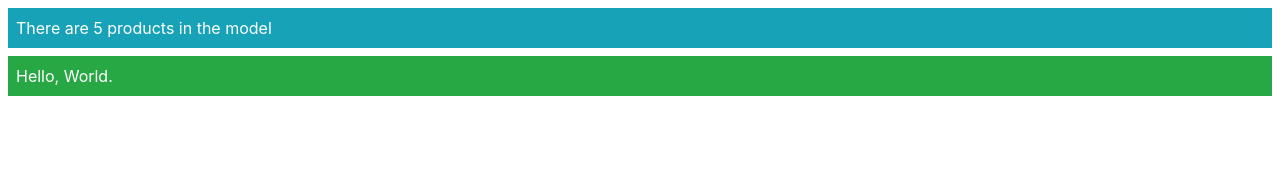
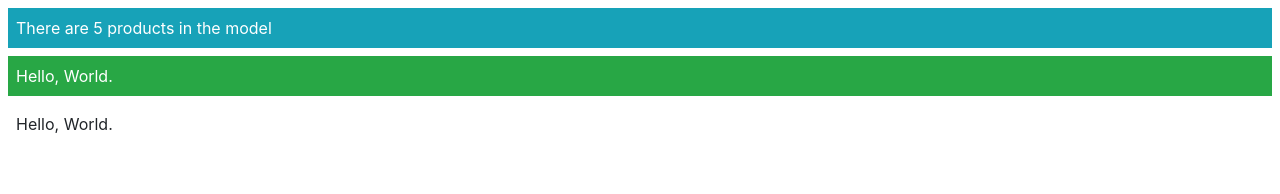
Before and after one commit to david2999999/Angular-6, an Angular app in the folder Angular-Indepth/: page / in a window 1280 px wide. Shown: the top 194 px of the page. Built offline with nearby package versions, Linux system fonts and the light colour scheme.

Commit message:
understanding the brackets when using one-way binding

```diff
--- a/Angular-Indepth/src/app/component/product.component.html
+++ b/Angular-Indepth/src/app/component/product.component.html
@@ -5,3 +5,11 @@
 <div [ngClass]="'text-white m-2 p-2 ' + getClasses()" >
   Hello, World.
 </div>
+
+<!--The square brackets (the [ and ] characters) tell Angular that this is a one-way data binding that has an
+expression that should be evaluated. Angular will still process the binding if you omit the brackets and the
+target is a directive, but the expression won’t be evaluated, and the content between the quote characters
+will be passed to the directive as a literal value.-->
+<div ngClass="'text-white m-2 p-2 ' + getClasses()">
+  Hello, World.
+</div>
```
